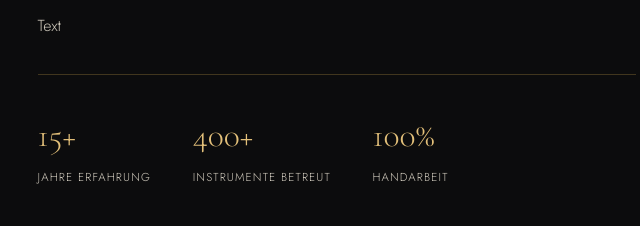
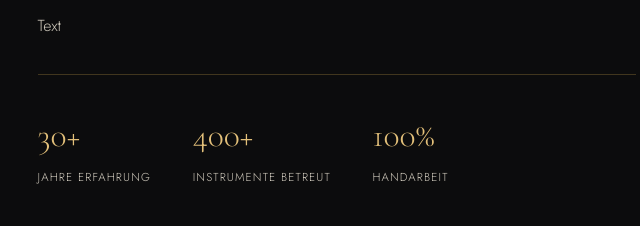
Before and after one commit to py75fyzfwz-spec/Kim-M-ller-Klaiverbauer, a plain HTML site: page index.html in a window 1280 px wide. Shown: the part 1194-1420 px from the top of the page, 584-1224 px from the left. Drawn offline with nearby package versions, Linux system fonts and the light colour scheme.

Commit message:
Update experience stat number from 15 to 30

```diff
--- a/index.html
+++ b/index.html
@@ -62,7 +62,7 @@
         <p>Text</p>
         <div class="stats">
           <div class="stat">
-            <span class="stat-num">15+</span>
+            <span class="stat-num">30+</span>
             <span class="stat-label">Jahre Erfahrung</span>
           </div>
           <div class="stat">
```
